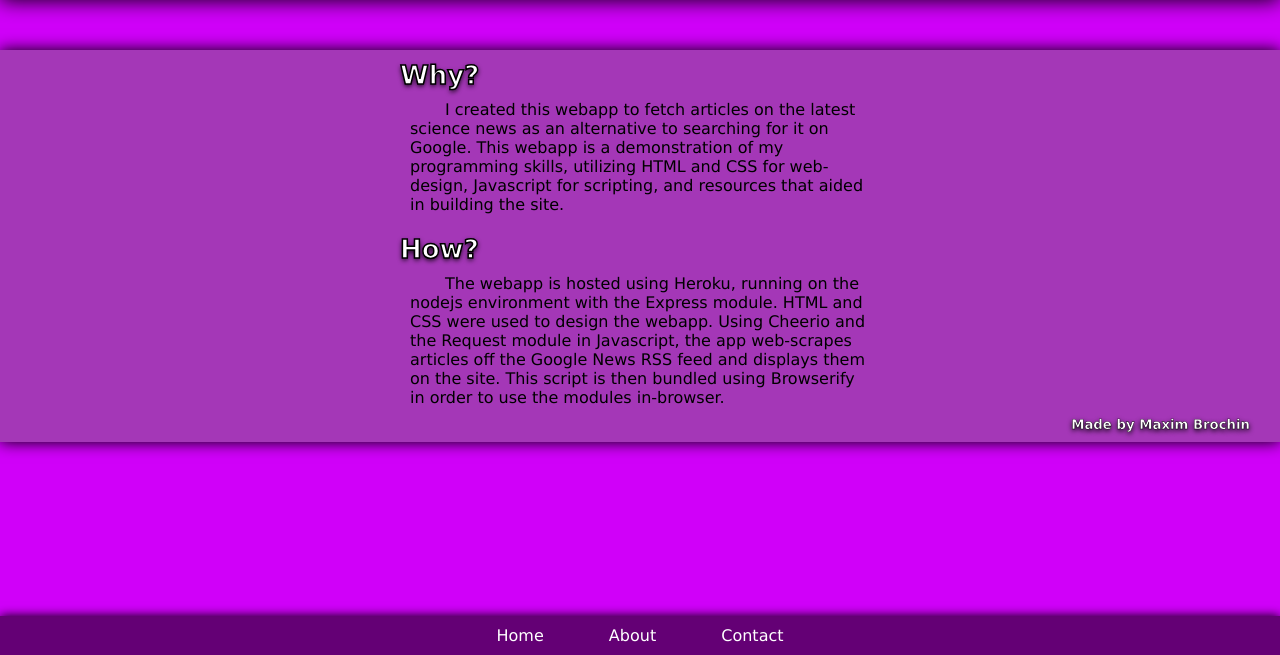
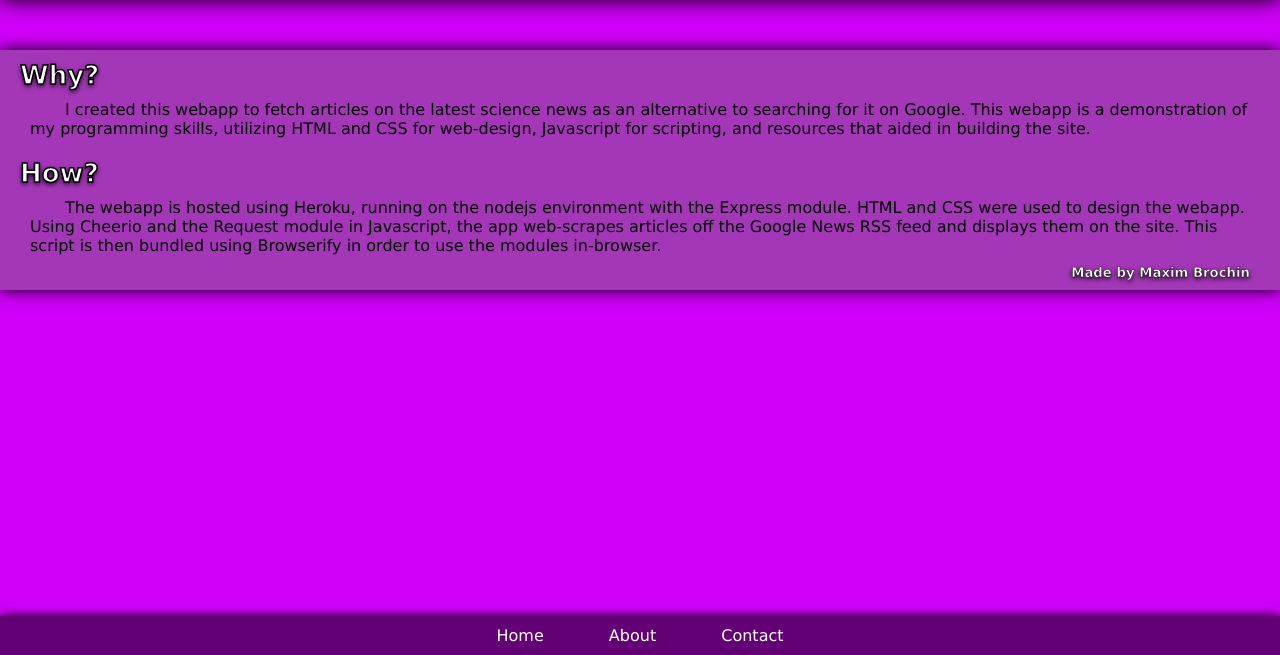
Before and after one commit to Brochin5671/science-fetcher, a PHP site: page /about.html in a window 1280 px wide. Shown: the part 145-800 px from the top of the page. Run offline with PHP 8.4, Linux system fonts and the light colour scheme.

Commit message:
Mobile issue with margin on about
Caused text to go off div

```diff
--- a/style.css
+++ b/style.css
@@ -135,13 +135,13 @@ footer ul li a:hover{
 	text-shadow: 0px 2px 5px black;
 	font-size: 26px;
 	padding-top: 10px;
-	margin: 0px 400px 0px 400px;
+	margin: 0px 20px 0px 20px;
 }
 
 #about p{
 	text-indent: 35px;
 	padding: 10px;
-	margin: 0px 400px 0px 400px;
+	margin: 0px 20px 0px 20px;
 }
 
 #about h5{
```
